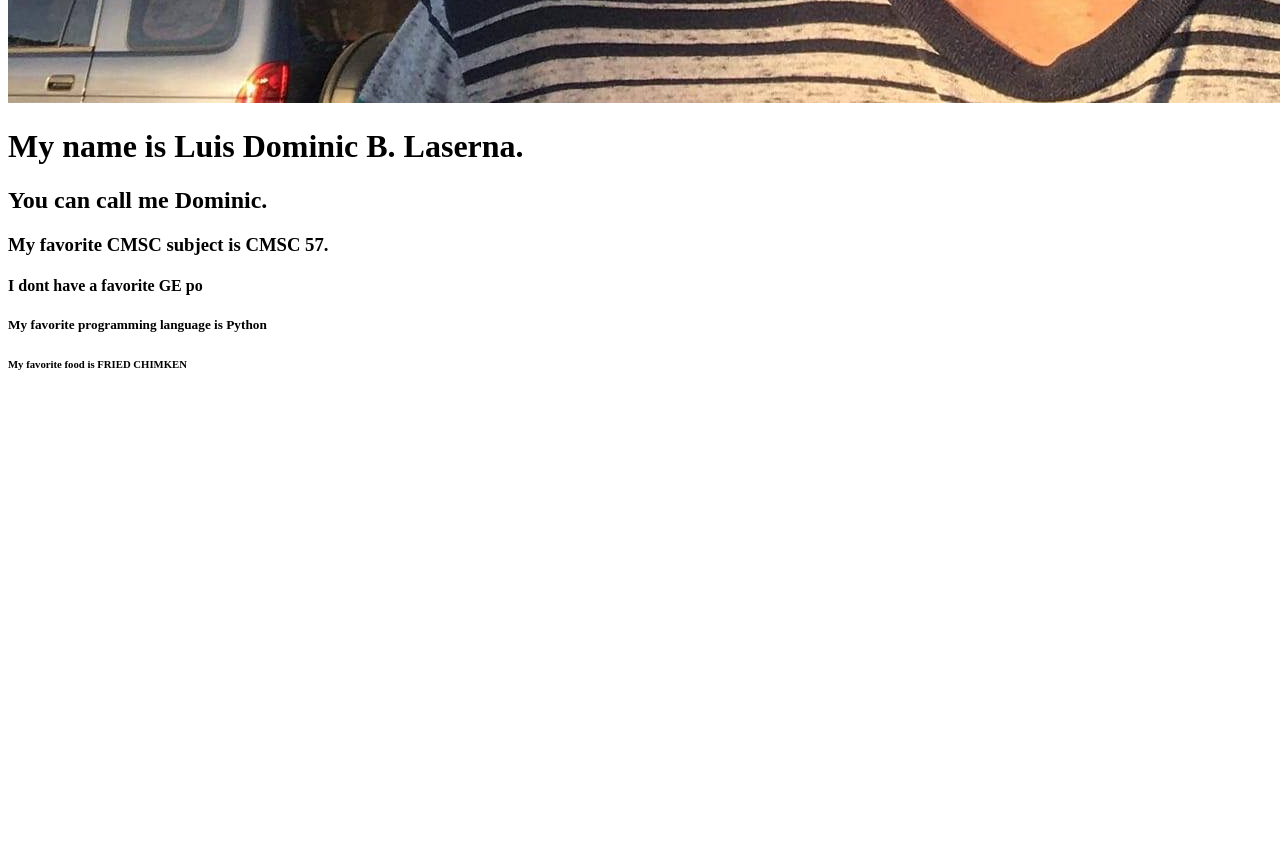
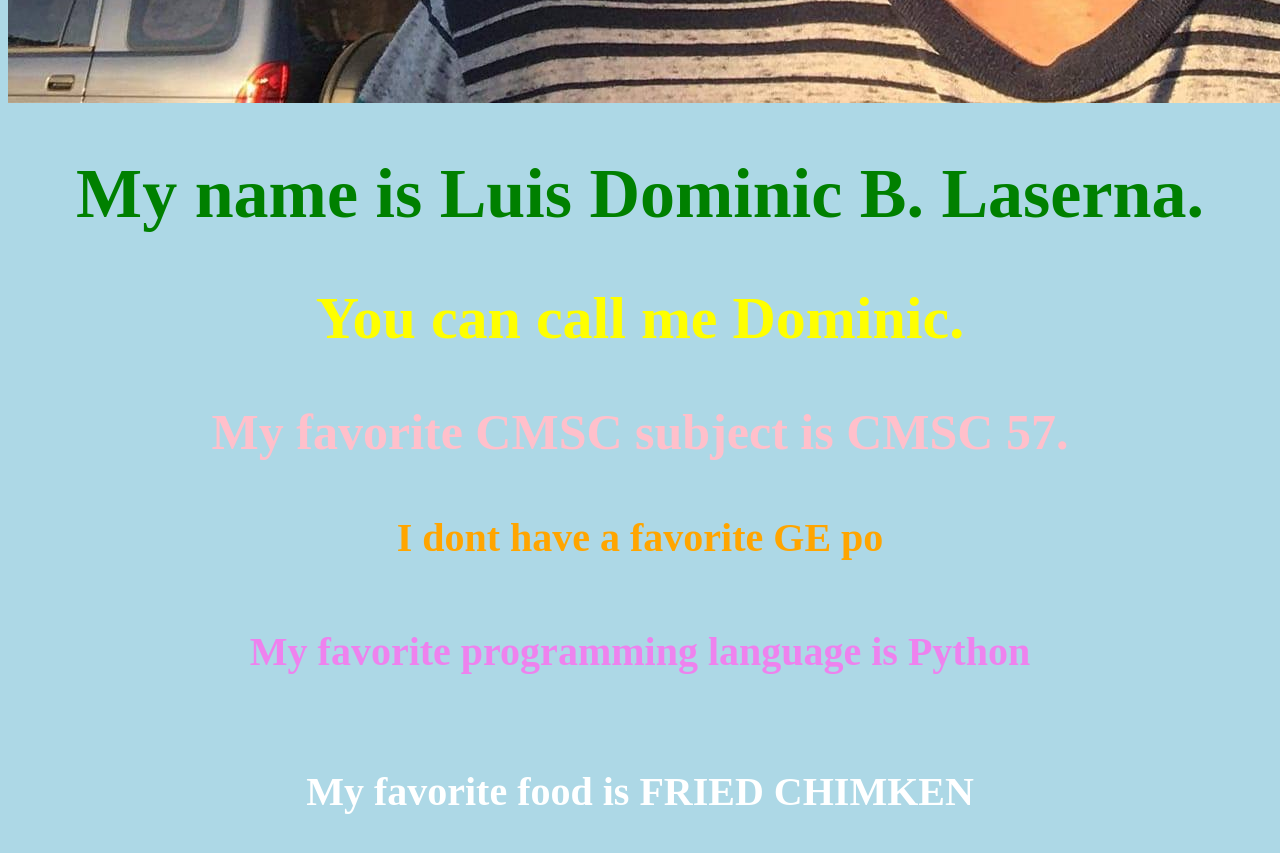
Before and after one commit to dominiclaserna/dominiclaserna.github.io, a plain HTML site: page index.html in a window 1280 px wide. Shown: the part 1920-2773 px from the top of the page. Before the commit the page ends 2315 px from the top, so only its background shows below. Drawn offline with Linux system fonts and the light colour scheme.

Commit message:
fixed: linked the css file to the html file

```diff
--- a/index.html
+++ b/index.html
@@ -3,7 +3,7 @@
 <body>
 <head>
 <title>All about me</title>
- <link rel="stylesheet" href="dom.css">
+ <link rel="stylesheet" href="index.css">
 </head><img src="dominic.jpg">
  <h1><strong>My name is Luis Dominic B. Laserna.</strong></h1>
 <h2>You can call me Dominic.</h2>
```
